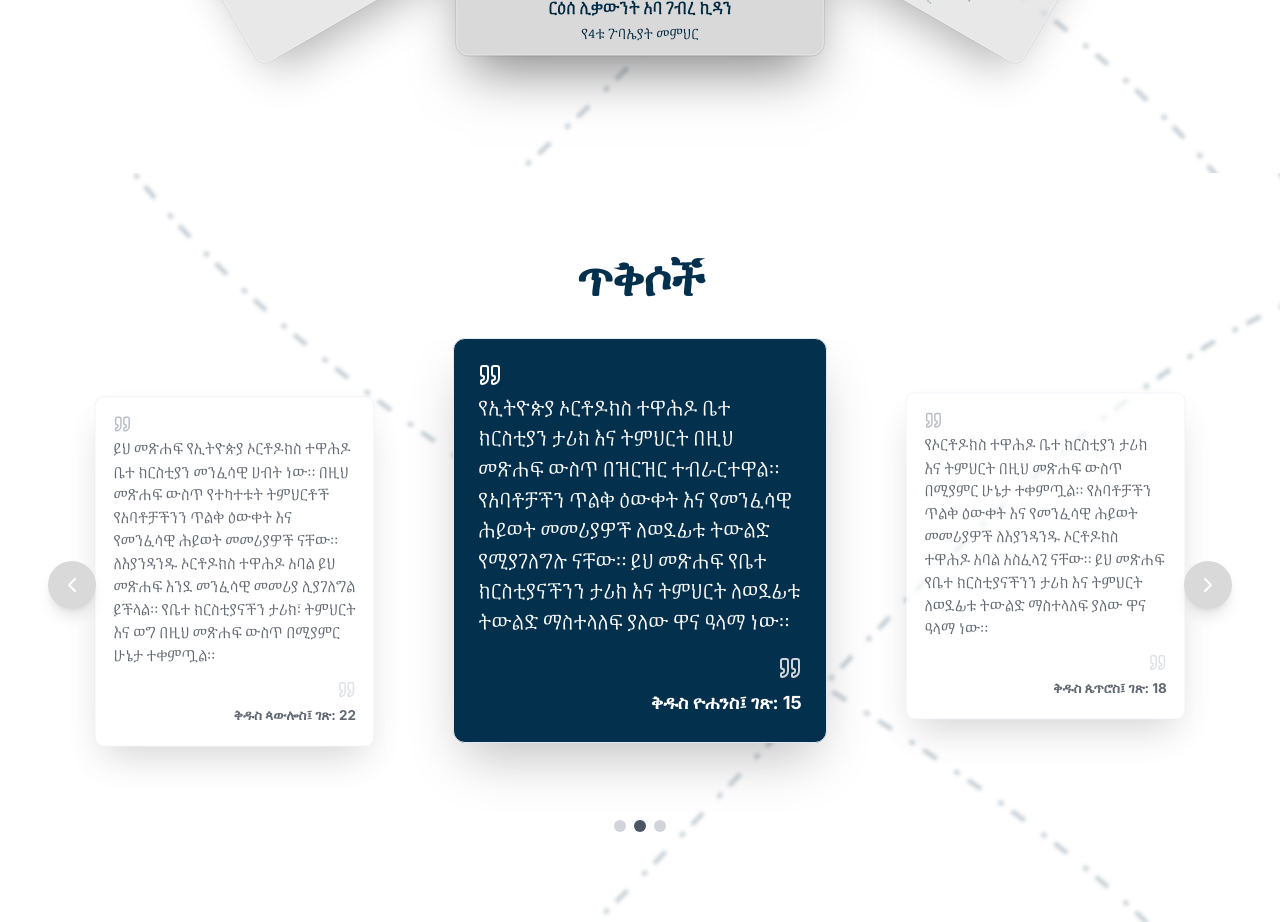
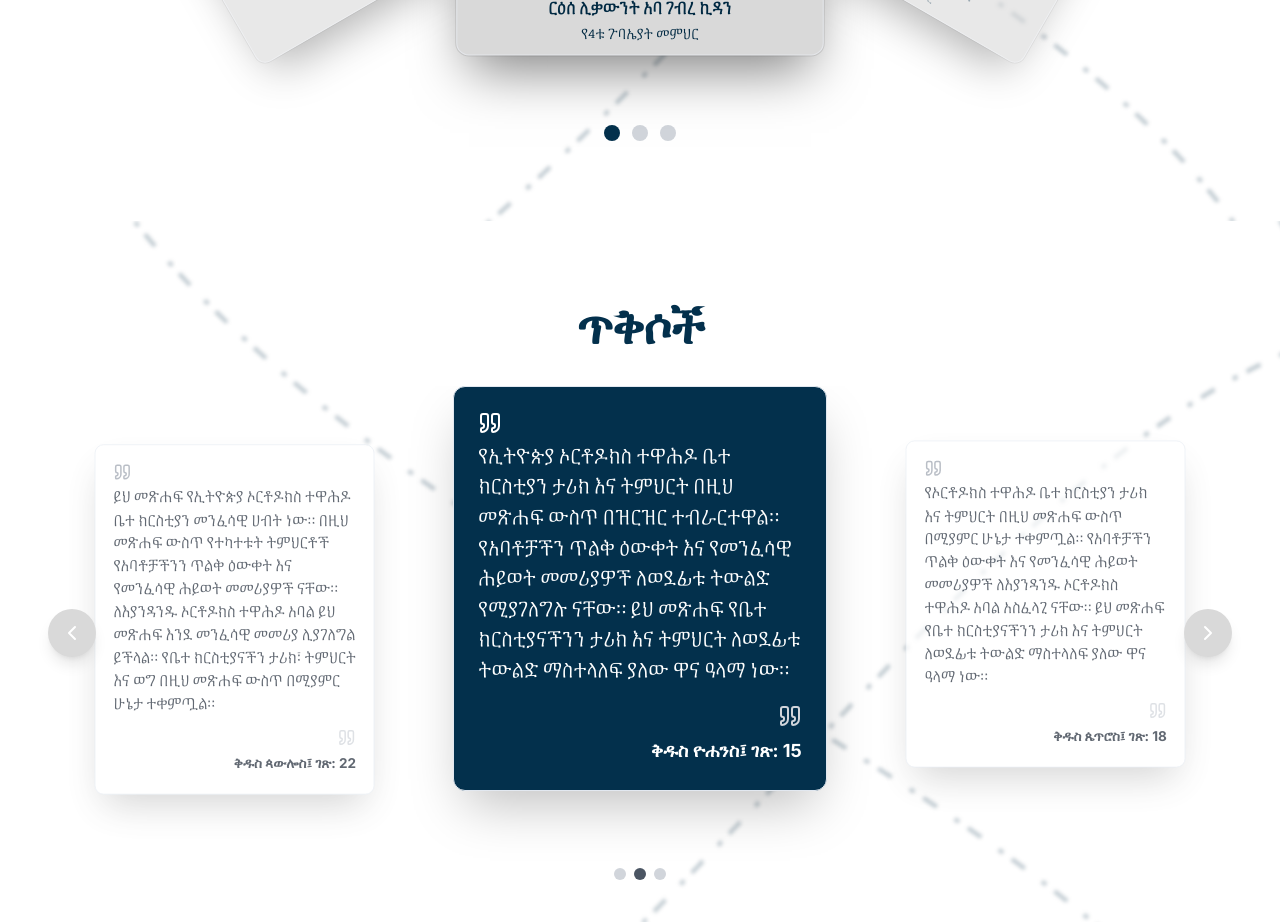
Before and after one commit to MekdelawitGebre/st-paul-book, a Next.js app: page / in a window 1280 px wide. Shown: the part 3040-3962 px from the top of the page. Built offline with nearby package versions, Linux system fonts and the light colour scheme; a web font is replaced by a local one.

Commit message:
fix :the the carousel inicator for the preacher

```diff
--- a/components/testimonials.tsx
+++ b/components/testimonials.tsx
@@ -54,11 +54,14 @@ export default function Testimonials() {
     );
   };
 
+  const goToSlide = (index: number) => {
+    setCurrentSlide(index);
+  };
+
   // Swipe handlers using react-swipeable
   const handlers = useSwipeable({
     onSwipedLeft: () => handleNext(),
     onSwipedRight: () => handlePrevious(),
-
     trackMouse: true, // optional: allow swipe with mouse drag too
   });
 
@@ -232,6 +235,22 @@ export default function Testimonials() {
             })}
           </div>
         </div>
+
+        {/* Carousel Indicators */}
+        <div className="flex justify-center mt-8 space-x-3">
+          {testimonialsData.testimonials.map((_, index) => (
+            <button
+              key={index}
+              onClick={() => goToSlide(index)}
+              aria-label={`Go to slide ${index + 1}`}
+              className={`w-4 h-4 rounded-full transition-colors duration-300 ${
+                index === currentSlide
+                  ? "bg-[#03304c]"
+                  : "bg-gray-300 hover:bg-[#03304c]/70"
+              }`}
+            />
+          ))}
+        </div>
       </div>
     </section>
   );
```
